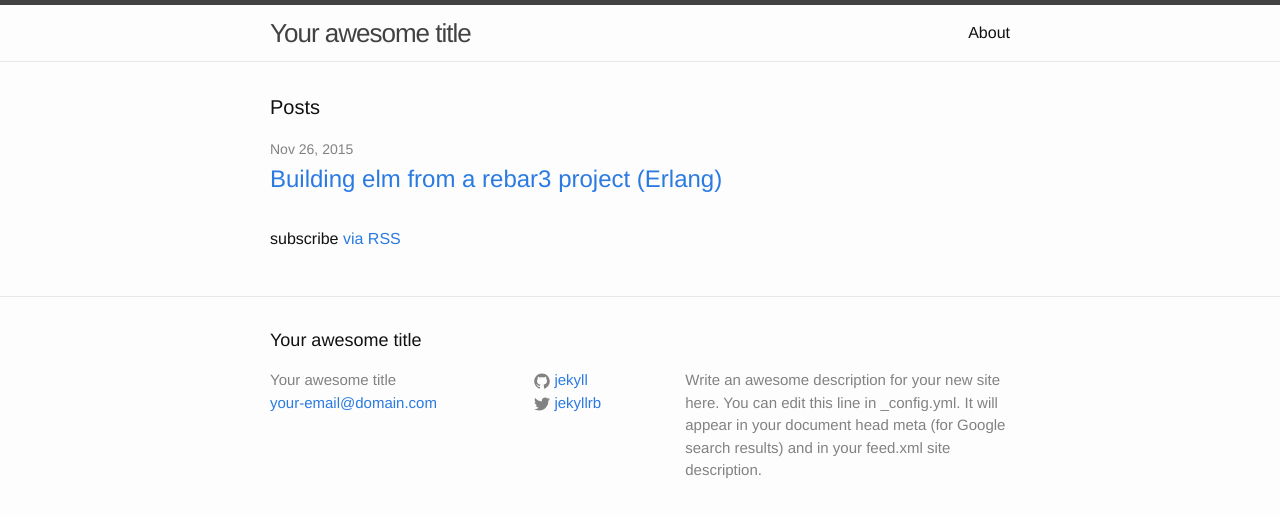
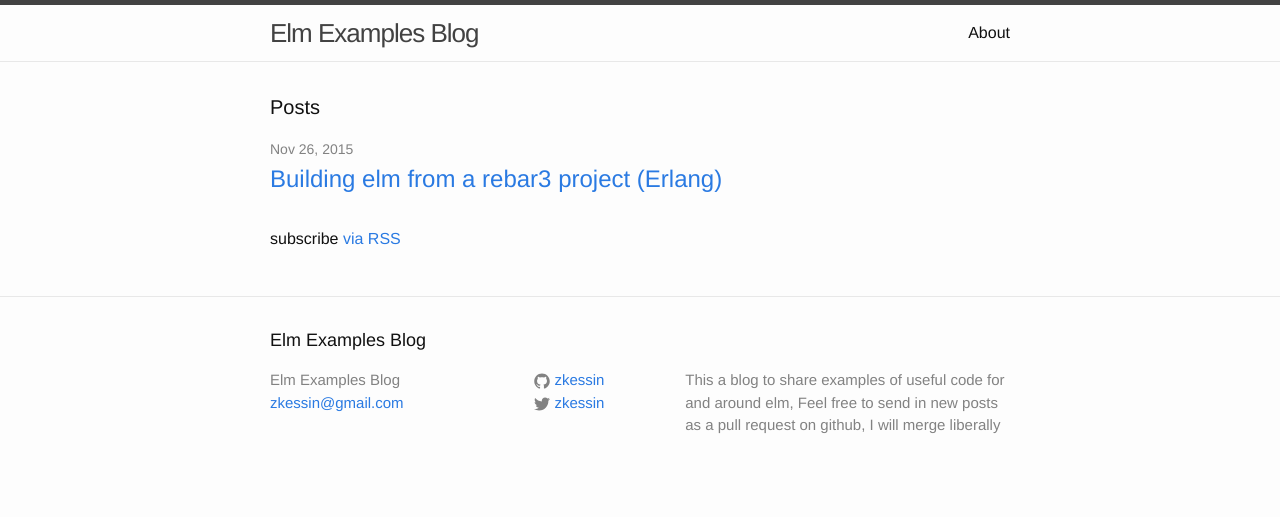
Before and after one commit to zkessin/elm-examples-blog, a Jekyll site: the page built from index.html, in a window 1280 px wide. Shown: the top 517 px of the page. Built offline with Jekyll 4.4.1, drawn with Linux system fonts in a browser that asks for light colours.

Commit message:
update config

```diff
--- a/_config.yml
+++ b/_config.yml
@@ -1,14 +1,13 @@
 # Site settings
-title: Your awesome title
-email: your-email@domain.com
+title: Elm Examples Blog
+email: zkessin@gmail.com
 description: > # this means to ignore newlines until "baseurl:"
-  Write an awesome description for your new site here. You can edit this
-  line in _config.yml. It will appear in your document head meta (for
-  Google search results) and in your feed.xml site description.
+  This a blog to share examples of useful code for and around elm, Feel free to send in new posts as a pull request on github, I will merge liberally
+
 baseurl: "/elm-examples-blog/" # the subpath of your site, e.g. /blog/
-url: "http://yourdomain.com" # the base hostname & protocol for your site
-twitter_username: jekyllrb
-github_username:  jekyll
+url: "http://zkessin.github.io" # the base hostname & protocol for your site
+twitter_username: zkessin
+github_username:  zkessin
 
 # Build settings
 markdown: kramdown
```
